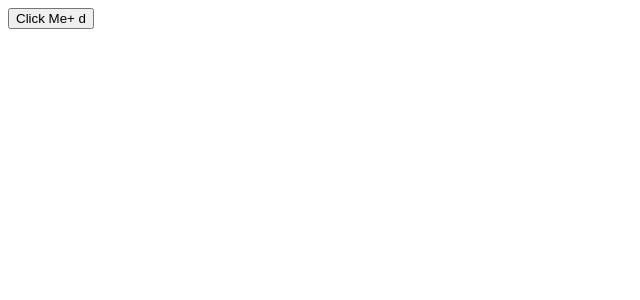
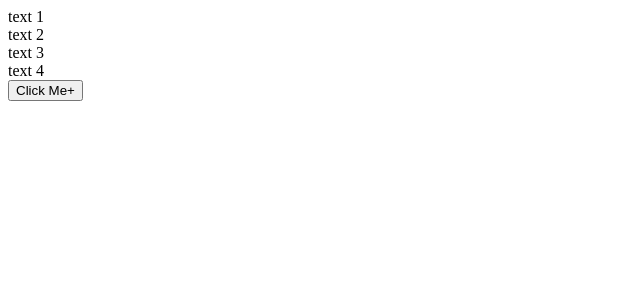
Before and after one commit to Jangalanagababu42/React_Yatra, a React app: page / in a window 1280 px wide. Shown: the top 300 px of the page, without its empty margins (0-640 px from the left). Built offline with nearby package versions, Linux system fonts and the light colour scheme.

Commit message:
feat:Module6--keys and props

```diff
--- a/src/App.js
+++ b/src/App.js
@@ -1,13 +1,28 @@
-import React from "react";
+import React, { useState } from "react";
 import Button from "./Button";
+import Text from "./Text";
 
 function App() {
-  const handleClickAction = () => console.log("i was clicked from parent");
+  const [data, setData] = useState([
+    { id: "a", text: "text 1" },
+    { id: "b", text: "text 2" },
+    { id: "c", text: "text 3" },
+    { id: "d", text: "text 4" },
+  ]);
+  const handleClickAction = () => {
+    setData((prev) => [{ id: "e", text: "text 5" }, ...prev]);
+  };
 
   return (
-    <Button data={{ a: { b: { c: "d" } } }} clickAction={handleClickAction}>
-      Click Me
-    </Button>
+    <>
+      {data.map((item) => (
+        <Text key={item.id}>{item.text}</Text>
+      ))}
+
+      <Button data={{ a: { s: { d: "c" } } }} clickAction={handleClickAction}>
+        Click Me
+      </Button>
+    </>
   );
 }
 
--- a/src/Button.js
+++ b/src/Button.js
@@ -1,7 +1,6 @@
 import React from "react";
 
 function Button(props) {
-  console.log(props);
   const { children, clickAction, data } = props;
   const handleClick = () => clickAction?.();
 
--- /dev/null
+++ b/src/Text.js
@@ -0,0 +1,9 @@
+import React, { memo } from "react";
+
+const Text = memo((props) => {
+  const { children } = props;
+  console.log(children, "child");
+  return <div>{children}</div>;
+});
+
+export default Text;
```
